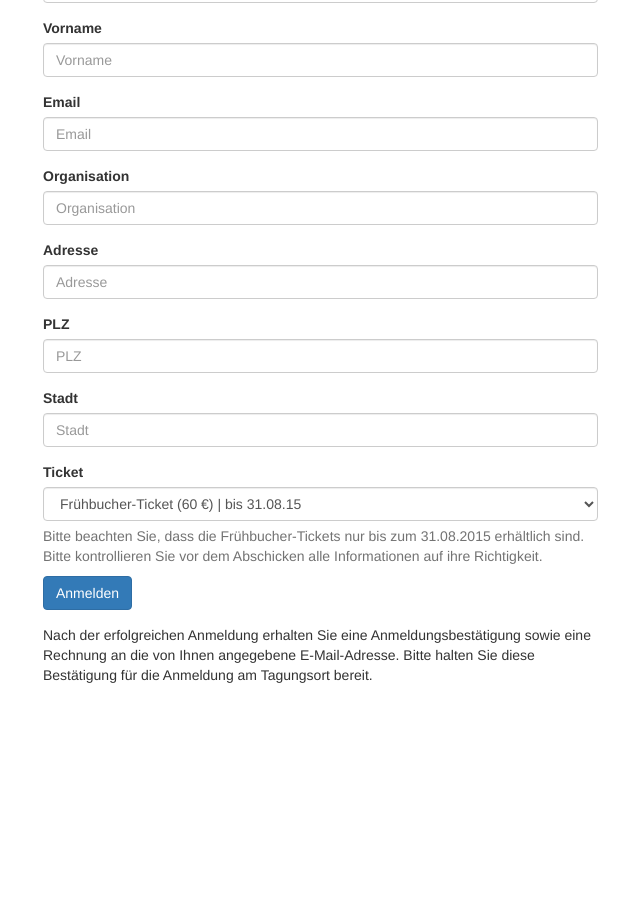
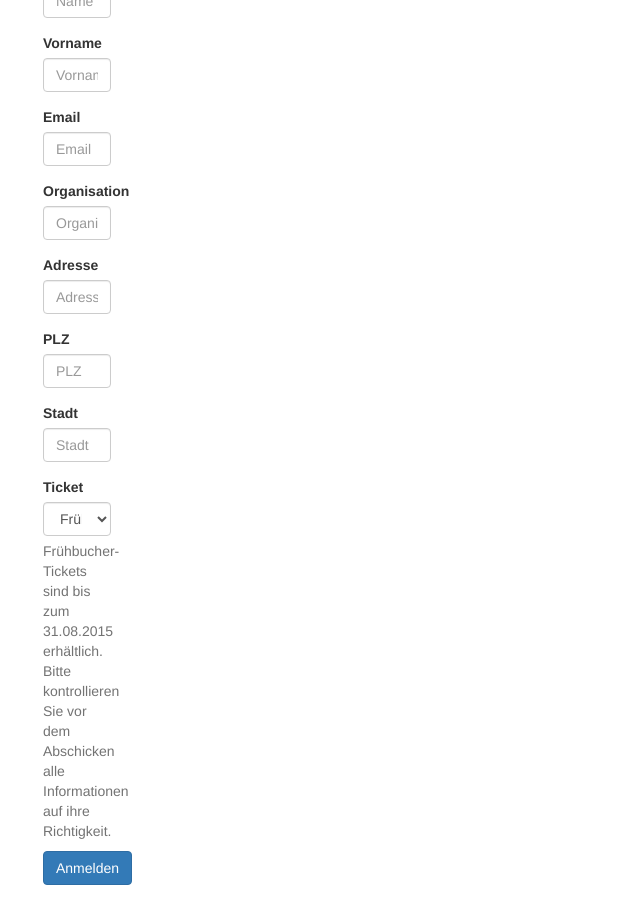
Before and after one commit to susedev/test, a Jekyll site: the page built from anmeldung.html, in a window 1280 px wide and 900 px high, scrolled down 625 px. Shown: the whole window, without its empty margins (222-862 px from the left). Built offline with Jekyll 4.4.1, drawn with Linux system fonts in a browser that asks for light colours; nearby versions of some CDN libraries; before the commit the page ends 1320 px from its top, so only the background shows below that.

Commit message:
Edit from JekyllCMS

```diff
--- a/anmeldung.html
+++ b/anmeldung.html
@@ -16,7 +16,9 @@ title: Anmeldung
 <p style="text-align: justify;">Sie k&ouml;nnen sich &uuml;ber das unten stehende Formular f&uuml;r die Fachtagung anmelden. Bitte f&uuml;llen Sie s&auml;mtliche Felder aus.</p>
 
 <form>
-<div class="form-group"><label for="Anrede">Anrede</label><select class="form-control"><option>Frau</option><option>Herr</option><option>Prof.</option><option>Dr.</option> </select>
+<div class="row">
+<div class="col-xs-2">
+<div class="form-group"><label for="Anrede">Anrede</label><select class="form-control"><option>Frau</option><option>Herr</option><option>Prof.</option><option>Dr.</option> </select></div>
 
 <div class="form-group"><label for="name">Name</label> <input class="form-control" id="name" placeholder="Name" type="text" /></div>
 
@@ -34,9 +36,10 @@ title: Anmeldung
 
 <div class="form-group"><label for="ticket">Ticket</label><select class="form-control"><option>Fr&uuml;hbucher-Ticket (60 &euro;) | bis 31.08.15</option><option>Normal-Ticket (80 &euro;)</option><option>Postdocs/Studenten (40 &euro;)</option></select>
 
-<p class="help-block">Bitte beachten Sie, dass die Fr&uuml;hbucher-Tickets nur bis zum 31.08.2015 erh&auml;ltlich sind. Bitte kontrollieren Sie vor dem Abschicken alle Informationen auf ihre Richtigkeit.</p>
+<p class="help-block">Fr&uuml;hbucher-Tickets sind bis zum 31.08.2015 erh&auml;ltlich. Bitte kontrollieren Sie vor dem Abschicken alle Informationen auf ihre Richtigkeit.</p>
 <button class="btn btn-primary" type="submit">Anmelden</button></div>
 </div>
-</form>
 
 <p>Nach der erfolgreichen Anmeldung erhalten Sie eine Anmeldungsbest&auml;tigung sowie eine Rechnung an die von Ihnen angegebene E-Mail-Adresse. Bitte halten Sie diese Best&auml;tigung f&uuml;r die Anmeldung am Tagungsort bereit.</p>
+</div>
+</form>
```
